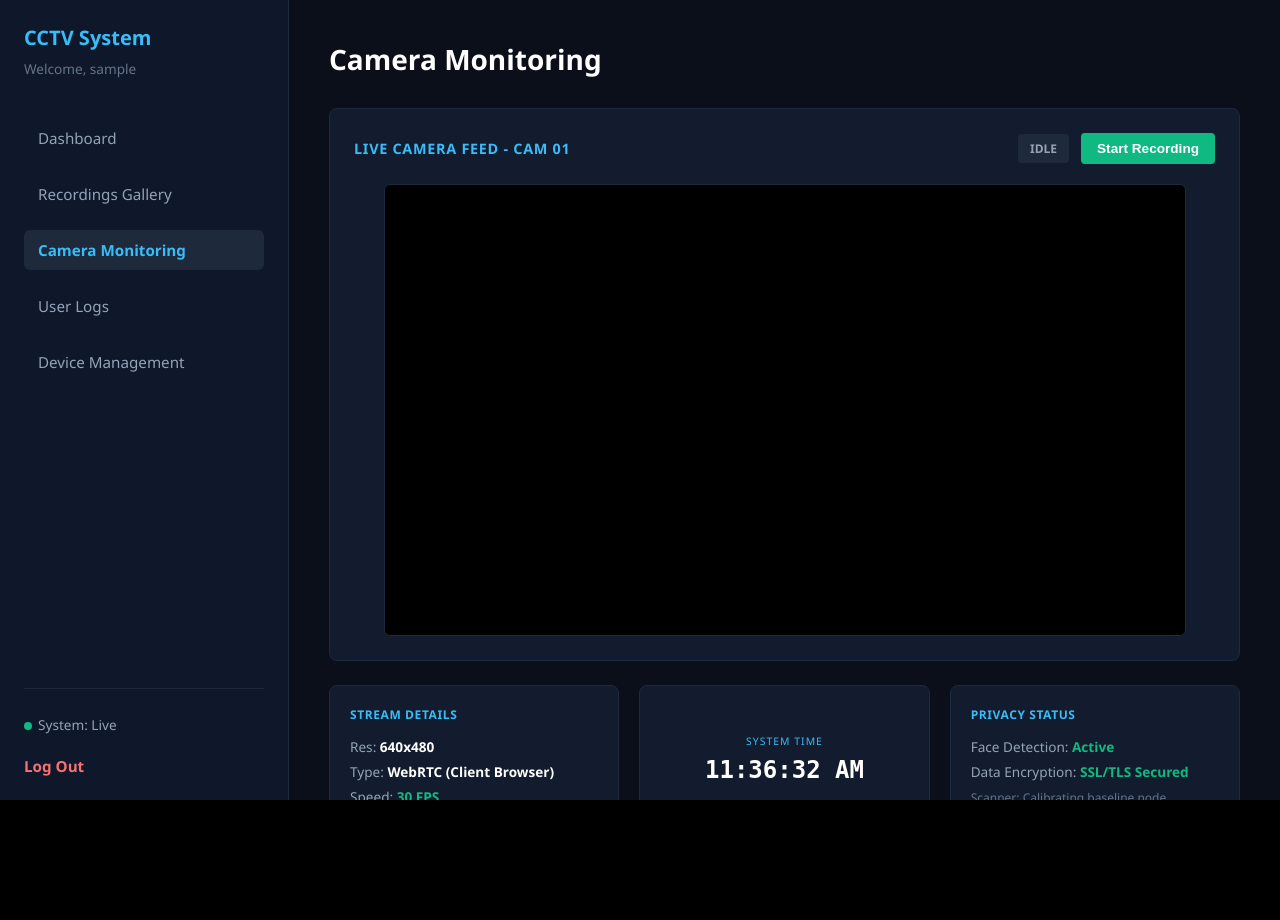
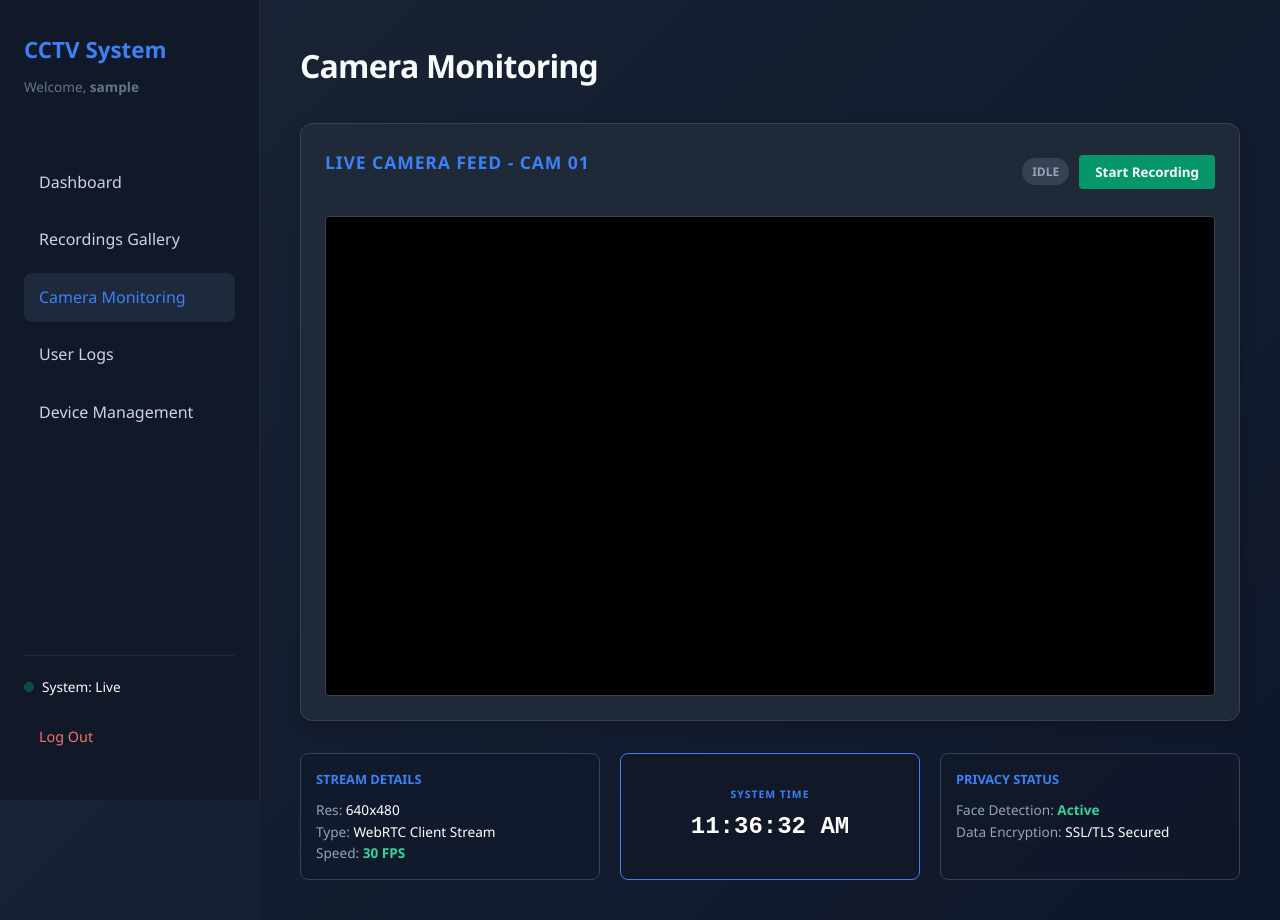
Before and after one commit to yvanmarcv-byte/cctv-surveillance-system-final, a Flask app: page /camera_monitoring in a window 1280 px wide. Before the commit the page ends 800 px from the top, so only its background shows below. Run offline with Flask 3, Linux system fonts and the light colour scheme; the visitor is signed in with stand-in values (Sample User, id 1); some libraries are stand-ins or nearby versions.

Commit message:
Fix layout sizing and implement diagnostic safety notifications

```diff
--- a/templates/camera_monitoring.html
+++ b/templates/camera_monitoring.html
@@ -2,345 +2,178 @@
 <html lang="en">
 <head>
     <meta charset="UTF-8">
-    <title>CCTV System - Camera Monitoring</title>
-    <style>
-        body {
-            font-family: 'Segoe UI', system-ui, sans-serif;
-            background-color: #0b0f19;
-            color: #f8fafc;
-            margin: 0;
-            padding: 0;
-            display: flex;
-            height: 100vh;
-            overflow: hidden;
-        }
-
-        /* SIDEBAR NAVIGATION LAYOUT */
-        .sidebar {
-            width: 240px;
-            background-color: #0f172a;
-            border-right: 1px solid #1e293b;
-            padding: 24px;
-            display: flex;
-            flex-direction: column;
-            justify-content: space-between;
-        }
-        .brand {
-            color: #38bdf8;
-            font-size: 1.25rem;
-            font-weight: 700;
-            margin-bottom: 8px;
-        }
-        .welcome {
-            font-size: 0.85rem;
-            color: #64748b;
-            margin-bottom: 40px;
-        }
-        .nav-links {
-            display: flex;
-            flex-direction: column;
-            gap: 16px;
-            flex-grow: 1;
-        }
-        .nav-item {
-            color: #94a3b8;
-            text-decoration: none;
-            font-size: 0.95rem;
-            padding: 10px 14px;
-            border-radius: 6px;
-            transition: all 0.2s;
-        }
-        .nav-item:hover {
-            color: #f8fafc;
-            background-color: #1e293b;
-        }
-        .nav-item.active {
-            color: #38bdf8;
-            background-color: #1e293b;
-            font-weight: 600;
-        }
-        .footer-nav {
-            display: flex;
-            flex-direction: column;
-            gap: 16px;
-            border-top: 1px solid #1e293b;
-            padding-top: 20px;
-        }
-        .status-dot {
-            display: inline-block;
-            width: 8px;
-            height: 8px;
-            background-color: #10b981;
-            border-radius: 50%;
-            margin-right: 6px;
-        }
-        .logout-btn {
-            color: #f87171;
-            text-decoration: none;
-            font-size: 0.95rem;
-            font-weight: 600;
-        }
-
-        /* MAIN CONTENT AREA LAYOUT */
-        .main-content {
-            flex-grow: 1;
-            padding: 40px;
-            overflow-y: auto;
-            background-color: #0b0f19;
-        }
-        h1 {
-            font-size: 1.75rem;
-            color: #ffffff;
-            margin-top: 0;
-            margin-bottom: 30px;
-        }
-
-        /* CAMERA PLATFORM COMPONENT CONTAINER */
-        .cctv-panel {
-            background-color: #131c2e;
-            border: 1px solid #1e293b;
-            border-radius: 8px;
-            padding: 24px;
-            margin-bottom: 24px;
-        }
-        .panel-header {
-            display: flex;
-            justify-content: space-between;
-            align-items: center;
-            margin-bottom: 20px;
-        }
-        .panel-title {
-            color: #38bdf8;
-            font-size: 0.9rem;
-            font-weight: 700;
-            letter-spacing: 0.05em;
-        }
-        .header-actions {
-            display: flex;
-            align-items: center;
-            gap: 12px;
-        }
-        .badge-idle {
-            background-color: #1e293b;
-            color: #94a3b8;
-            padding: 6px 12px;
-            border-radius: 4px;
-            font-size: 0.75rem;
-            font-weight: 700;
-        }
-        .btn-action {
-            background-color: #10b981;
-            color: white;
-            border: none;
-            padding: 8px 16px;
-            font-size: 0.85rem;
-            font-weight: 600;
-            border-radius: 4px;
-            cursor: pointer;
-            transition: background-color 0.2s;
-        }
-        .btn-action:hover { background-color: #059669; }
-        .btn-action.active { background-color: #ef4444; }
-        .btn-action.active:hover { background-color: #dc2626; }
-
-        /* THE LIVE VIEWPORT SLIDER SLOT */
-        .viewport-box {
-            width: 100%;
-            max-width: 800px;
-            aspect-ratio: 16 / 9;
-            margin: 0 auto;
-            background-color: #000000;
-            border-radius: 6px;
-            border: 1px solid #1e293b;
-            overflow: hidden;
-        }
-        video {
-            width: 100%;
-            height: 100%;
-            object-fit: cover;
-            transform: scaleX(-1); /* Flips layout horizontally to act as a mirror console */
-        }
-
-        /* THREE GRID CARDS PANEL INFO SECTION */
-        .metrics-grid {
-            display: grid;
-            grid-template-columns: repeat(3, 1fr);
-            gap: 20px;
-        }
-        .card {
-            background-color: #131c2e;
-            border: 1px solid #1e293b;
-            border-radius: 8px;
-            padding: 20px;
-        }
-        .card-title {
-            color: #38bdf8;
-            font-size: 0.75rem;
-            font-weight: 700;
-            letter-spacing: 0.05em;
-            margin-bottom: 14px;
-            text-transform: uppercase;
-        }
-        .metric-line {
-            font-size: 0.85rem;
-            color: #94a3b8;
-            margin: 6px 0;
-        }
-        .metric-value { color: #ffffff; font-weight: 600; }
-        .metric-green { color: #10b981; font-weight: 600; }
-
-        /* CENTER CLOCK CARD STYLING */
-        .clock-center {
-            display: flex;
-            flex-direction: column;
-            align-items: center;
-            justify-content: center;
-        }
-        .clock-title {
-            font-size: 0.65rem;
-            color: #38bdf8;
-            letter-spacing: 0.1em;
-            margin-bottom: 8px;
-        }
-        .clock-time {
-            font-size: 1.5rem;
-            font-weight: 700;
-            color: #ffffff;
-            font-family: monospace;
-        }
-    </style>
+    <meta name="viewport" content="width=device-width, initial-scale=1.0">
+    <title>Camera Monitoring - CCTV System</title>
+    <link rel="stylesheet" href="{{ url_for('static', filename='css/style.css') }}">
 </head>
 <body>
 
+<div class="dashboard-container">
+
     <div class="sidebar">
-        <div>
-            <div class="brand">CCTV System</div>
-            <div class="welcome">Welcome, {{ user }}</div>
-            <div class="nav-links">
-                <a href="/" class="nav-item">Dashboard</a>
-                <a href="/recordings_gallery" class="nav-item">Recordings Gallery</a>
-                <a href="/camera_monitoring" class="nav-item active">Camera Monitoring</a>
-                <a href="/login_logs" class="nav-item">User Logs</a>
-                <a href="/device_management" class="nav-item">Device Management</a>
+        <div class="sidebar-header">
+            <h2>CCTV System</h2>
+            <p>Welcome, <strong>{{ user }}</strong></p>
         </div>
+
+        <nav style="margin-top: 20px;">
+            <a href="/">Dashboard</a>
+            <a href="/recordings_gallery">Recordings Gallery</a>
+            <a href="/camera_monitoring" class="active">Camera Monitoring</a>
+            <a href="/login_logs">User Logs</a>
+            <a href="/device_management">Device Management</a>
+        </nav>
+
+        <div style="margin-top: auto; padding-top: 20px; border-top: 1px solid #1f2937;">
+            <div style="display: flex; align-items: center; gap: 8px; margin-bottom: 15px;">
+                <span class="status-badge active" style="width: 10px; height: 10px; padding: 0; border-radius: 50%;"></span>
+                <span style="font-size: 0.85rem; color: #f8fafc;">System: Live</span>
             </div>
-        <div class="footer-nav">
-            <div class="metric-line"><span class="status-dot"></span>System: Live</div>
-            <a href="/logout" class="logout-btn">Log Out</a>
+            <a href="/logout" style="color: #f87171; text-decoration: none; font-size: 0.9rem; font-weight: 500; display: block;">
+                Log Out
+            </a>
         </div>
     </div>
 
     <div class="main-content">
         <h1>Camera Monitoring</h1>
 
-        <div class="cctv-panel">
-            <div class="panel-header">
-                <div class="panel-title">LIVE CAMERA FEED - CAM 01</div>
-                <div class="header-actions">
-                    <span class="badge-idle" id="stream-badge">IDLE</span>
-                    <button class="btn-action" id="trigger-node-btn">Start Recording</button>
+        <div class="video-card">
+            <div style="display: flex; justify-content: space-between; align-items: center; margin-bottom: 20px;">
+                <h2>Live Camera Feed - Cam 01</h2>
+                <div id="recording-controls" style="display: flex; gap: 10px; align-items: center;">
+                    <span id="record-status" class="status-badge" style="background: #374151; color: #94a3b8;">IDLE</span>
+                    <button id="start-btn" class="btn-action" style="background-color: #059669; color: white; border: none; padding: 8px 16px; border-radius: 4px; font-weight: 600; cursor: pointer;">Start Recording</button>
+                    <button id="stop-btn" class="btn-action" style="background-color: #dc2626; color: white; border: none; padding: 8px 16px; border-radius: 4px; font-weight: 600; cursor: pointer; display: none;">Stop Recording</button>
                 </div>
             </div>
 
-            <div class="viewport-box">
-                <video id="webcam-viewport" autoplay playsinline></video>
+            <div class="video-wrapper" style="background-color: #000000; width: 100%; min-height: 480px; display: flex; align-items: center; justify-content: center; border-radius: 4px; border: 1px solid #374151;">
+                <video id="webcam-viewport" autoplay playsinline style="width: 100%; height: auto; max-height: 540px; background-color: #000000; transform: scaleX(-1);"></video>
             </div>
         </div>
 
-        <div class="metrics-grid">
-            <div class="card">
-                <div class="card-title">Stream Details</div>
-                <div class="metric-line">Res: <span class="metric-value">{{ resolution }}</span></div>
-                <div class="metric-line">Type: <span class="metric-value">WebRTC (Client Browser)</span></div>
-                <div class="metric-line">Speed: <span class="metric-green" id="fps-telemetry">30 FPS</span></div>
+        <div style="margin-top: 20px; display: grid; grid-template-columns: 1fr 1fr 1fr; gap: 20px; align-items: stretch;">
+
+            <div style="background: rgba(15, 23, 42, 0.4); padding: 15px; border-radius: 8px; border: 1px solid #374151;">
+                <h3 style="font-size: 0.8rem; color: #3b82f6; margin-bottom: 10px; text-transform: uppercase;">Stream Details</h3>
+                <p style="font-size: 0.85rem; color: #94a3b8;">Res: <span style="color: white;">{{ resolution }}</span></p>
+                <p style="font-size: 0.85rem; color: #94a3b8;">Type: <span style="color: white;" id="stream-type-label">WebRTC Client Stream</span></p>
+                <p style="font-size: 0.85rem; color: #94a3b8;">Speed: <span style="color: #34d399; font-weight: bold;">{{ fps }} FPS</span></p>
             </div>
 
-            <div class="card clock-center">
-                <div class="clock-title">SYSTEM TIME</div>
-                <div class="clock-time" id="live-clock">00:00:00 PM</div>
+            <div style="background: #111827; padding: 15px; border-radius: 8px; border: 1px solid #3b82f6; text-align: center; display: flex; flex-direction: column; justify-content: center;">
+                <h3 style="font-size: 0.65rem; color: #3b82f6; text-transform: uppercase; letter-spacing: 1px; margin-bottom: 5px;">System Time</h3>
+                <div id="monitor-clock" style="font-family: 'Courier New', Courier, monospace; font-size: 1.5rem; font-weight: bold; color: white;">
+                    00:00:00 AM
+                </div>
             </div>
 
-            <div class="card">
-                <div class="card-title">Privacy Status</div>
-                <div class="metric-line">Face Detection: <span class="metric-green">Active</span></div>
-                <div class="metric-line">Data Encryption: <span class="metric-green">SSL/TLS Secured</span></div>
-                <div class="metric-line" id="ai-log" style="font-size: 0.75rem; color: #64748b; margin-top: 8px;">Scanner: Calibrating baseline node...</div>
+            <div style="background: rgba(15, 23, 42, 0.4); padding: 15px; border-radius: 8px; border: 1px solid #374151;">
+                <h3 style="font-size: 0.8rem; color: #3b82f6; margin-bottom: 10px; text-transform: uppercase;">Privacy Status</h3>
+                <p style="font-size: 0.85rem; color: #94a3b8;">Face Detection: <span style="color: #34d399; font-weight: bold;">Active</span></p>
+                <p style="font-size: 0.85rem; color: #94a3b8;">Data Encryption: <span style="color: white;" id="telemetry-status-log">SSL/TLS Secured</span></p>
+            </div>
+
         </div>
     </div>
 </div>
 
-    <canvas id="matrix-buffer" width="640" height="480" style="display:none;"></canvas>
+<canvas id="frame-buffer" width="640" height="480" style="display:none;"></canvas>
 
 <script>
     const video = document.getElementById('webcam-viewport');
-        const toggleBtn = document.getElementById('trigger-node-btn');
-        const badge = document.getElementById('stream-badge');
-        const fpsText = document.getElementById('fps-telemetry');
-        const clockText = document.getElementById('live-clock');
-        const aiLog = document.getElementById('ai-log');
-        const canvas = document.getElementById('matrix-buffer');
+    const startBtn = document.getElementById('start-btn');
+    const stopBtn = document.getElementById('stop-btn');
+    const badge = document.getElementById('record-status');
+    const clockText = document.getElementById('monitor-clock');
+    const streamTypeLabel = document.getElementById('stream-type-label');
+    const telemetryStatus = document.getElementById('telemetry-status-log');
+    const canvas = document.getElementById('frame-buffer');
     const context = canvas.getContext('2d');
 
     let streamActive = false;
     let frameInterval = null;
 
-        // --- INTERNAL LIVE DASHBOARD DIGITAL CLOCK COUNTER ---
+    // Live running dashboard clock
     setInterval(() => {
         const now = new Date();
         clockText.innerText = now.toLocaleTimeString([], { hour: '2-digit', minute: '2-digit', second: '2-digit' });
     }, 1000);
 
-        // --- INTEGRATED BUTTON ACTION HANDLER TRIPPERS ---
-        toggleBtn.addEventListener('click', async () => {
-            if (!streamActive) {
+    startBtn.addEventListener('click', async () => {
+        telemetryStatus.innerText = "Requesting webcam permissions...";
+
         try {
-                    // Pull webcam feed into your browser tab instantly
+            // High compatibility video configuration fallback constraints
             const stream = await navigator.mediaDevices.getUserMedia({
-                        video: { width: 640, height: 480, frameRate: { ideal: 30 } }
+                video: true,
+                audio: false
             });
 
             video.srcObject = stream;
+
+            // Wait for video stream meta-layers to bind before executing playback
+            video.onloadedmetadata = () => {
+                video.play().catch(e => {
+                    alert("Playback block occurred: " + e.message);
+                });
+            };
+
+            streamActive = true;
+
+            // Flip UI badge status styles dynamically
             badge.innerText = "STREAMING";
-                    badge.style.backgroundColor = "#1e3a8a";
+            badge.style.background = "#1e3a8a";
             badge.style.color = "#60a5fa";
 
-                    toggleBtn.innerText = "Stop Recording";
-                    toggleBtn.classList.add('active');
-                    streamActive = true;
+            startBtn.style.display = 'none';
+            stopBtn.style.display = 'inline-block';
+            streamTypeLabel.innerText = "WebRTC (Live Feed)";
+            telemetryStatus.innerText = "Processing streaming pipeline matrices...";
 
-                    // Push frames asynchronously to your Render endpoint 15 times a second
+            // Push snapshots to Render backend 15 times a second
             frameInterval = setInterval(transmitFrame, 66);
+
+            fetch('/start_recording').catch(err => console.error("Database tracking loop issue:", err));
+
         } catch (err) {
-                    console.error("Hardware stream fault:", err);
-                    aiLog.innerText = "Error: Stream access requires an explicit HTTPS:// connection path link.";
-                    aiLog.style.color = "#f87171";
+            console.error("Critical Webcam capture block:", err);
+            telemetryStatus.innerText = "Error: Stream access blocked.";
+            telemetryStatus.style.color = "#f87171";
+
+            // Pop up the exact technical block details so we can trace it instantly
+            alert("Webcam Initialization Error Details: " + err.name + " - " + err.message + "\n\nEnsure you are using HTTPS:// link prefixes!");
         }
-            } else {
-                // Teardown the webcam feed cleanly
+    });
+
+    stopBtn.addEventListener('click', () => {
         const stream = video.srcObject;
         if (stream) {
             stream.getTracks().forEach(track => track.stop());
         }
         video.srcObject = null;
+        streamActive = false;
         clearInterval(frameInterval);
 
         badge.innerText = "IDLE";
-                badge.style.backgroundColor = "#1e293b";
+        badge.style.background = "#374151";
         badge.style.color = "#94a3b8";
 
-                toggleBtn.innerText = "Start Recording";
-                toggleBtn.classList.remove('active');
-                aiLog.innerText = "Scanner: Engine idle.";
-                aiLog.style.color = "#64748b";
-                streamActive = false;
-            }
+        startBtn.style.display = 'inline-block';
+        stopBtn.style.display = 'none';
+        streamTypeLabel.innerText = "WebRTC Client Stream";
+        telemetryStatus.innerText = "SSL/TLS Secured";
+        telemetryStatus.style.color = "#ffffff";
+
+        fetch('/stop_recording').catch(err => console.error("Record termination error:", err));
     });
 
     function transmitFrame() {
         if (!streamActive) return;
-
+        try {
             context.drawImage(video, 0, 0, canvas.width, canvas.height);
-            const frameData = canvas.toDataURL('image/jpeg', 0.6);
+            const frameData = canvas.toDataURL('image/jpeg', 0.5);
 
             fetch('/process_client_frame', {
                 method: 'POST',
@@ -350,15 +183,19 @@
             .then(res => res.json())
             .then(data => {
                 if (data.faces_found > 0) {
-                    aiLog.innerText = `Targets Logged: Human face profiles found: [${data.faces_found}]`;
-                    aiLog.style.color = "#4ade80";
+                    telemetryStatus.innerText = `Targets Logged: Face signatures found [${data.faces_found}]`;
+                    telemetryStatus.style.color = "#34d399";
                 } else {
-                    aiLog.innerText = "Scanner: Area clear. Scanning matrix grids...";
-                    aiLog.style.color = "#64748b";
+                    telemetryStatus.innerText = "Scanner: Processing frames cleanly...";
+                    telemetryStatus.style.color = "#94a3b8";
                 }
             })
-            .catch(err => console.error("Pipeline packet delay:", err));
+            .catch(err => console.error("Data packet delay notification:", err));
+        } catch (canvasErr) {
+            console.error("Canvas read error:", canvasErr);
+        }
     }
 </script>
+
 </body>
 </html>
```
Lines whose indentation alone changed are shown as unchanged.
